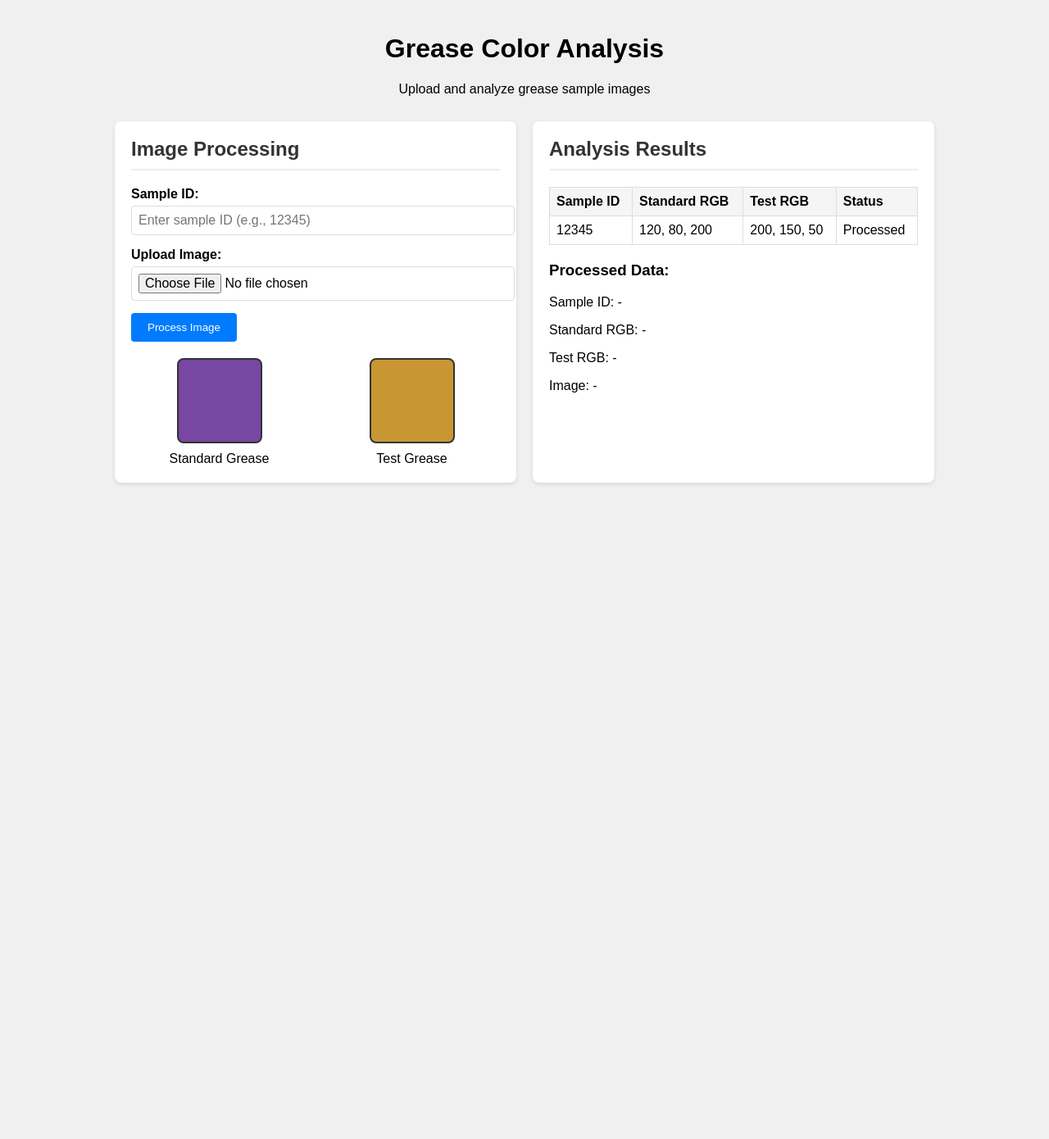
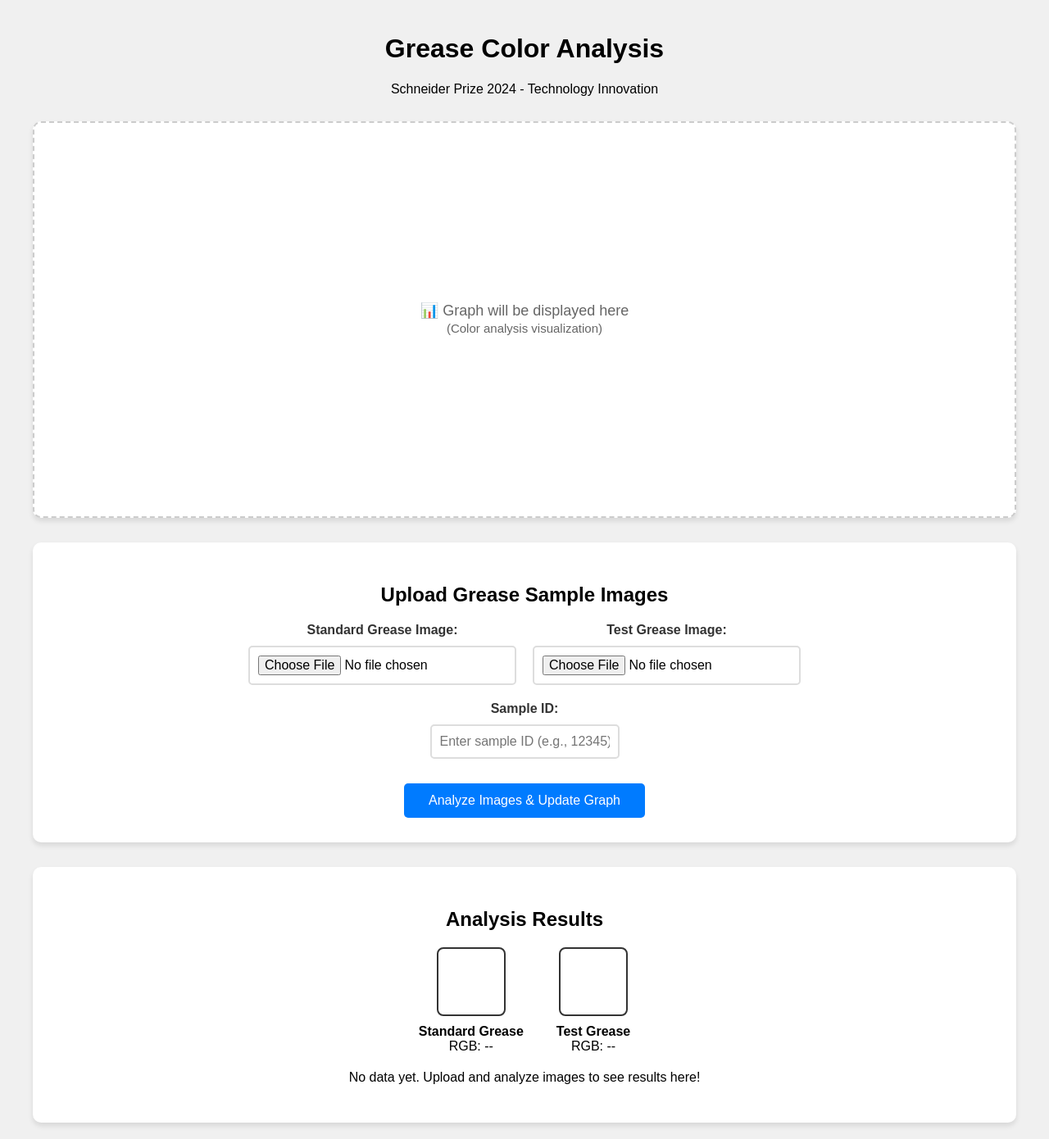
Before and after one commit to Cyoung2002/YCPHacks2025_MRGLabs, a Flask app: page / in a window 1280 px wide. Shown: the whole page at 82% size. Before the commit the page ends 591 px from the top, so only its background shows below. Run offline with Flask 3, Linux system fonts and the light colour scheme.

Commit message:
changed the html to actually fit this year's project

```diff
--- a/templates/dashboard.html
+++ b/templates/dashboard.html
@@ -13,67 +13,102 @@
         }
 
         .container {
-            max-width: 1000px;
+            max-width: 1200px;
             margin: 0 auto;
+            text-align: center;
         }
 
         header {
-            text-align: center;
             margin-bottom: 30px;
         }
 
-        .main-content {
+        .graph-container {
+            background: white;
+            padding: 40px;
+            border-radius: 10px;
+            box-shadow: 0 4px 6px rgba(0,0,0,0.1);
+            margin-bottom: 30px;
+            min-height: 400px;
+            display: flex;
+            align-items: center;
+            justify-content: center;
+            border: 2px dashed #ccc;
+        }
+
+        .graph-placeholder {
+            color: #666;
+            font-size: 18px;
+        }
+
+        .input-section {
+            background: white;
+            padding: 30px;
+            border-radius: 10px;
+            box-shadow: 0 4px 6px rgba(0,0,0,0.1);
+            margin-bottom: 30px;
+        }
+
+        .file-inputs {
             display: flex;
             gap: 20px;
+            justify-content: center;
+            margin-bottom: 20px;
         }
 
-        .section {
-            flex: 1;
-            background: white;
-            padding: 20px;
-            border-radius: 8px;
-            box-shadow: 0 2px 5px rgba(0,0,0,0.1);
+        .file-input-group {
+            text-align: center;
         }
 
-        .section-title {
-            margin-top: 0;
+        .file-input-group label {
+            display: block;
+            margin-bottom: 10px;
+            font-weight: bold;
             color: #333;
-            border-bottom: 2px solid #eee;
-            padding-bottom: 10px;
         }
 
-        .input-group {
-            margin-bottom: 15px;
-        }
-
-        .input-group label {
-            display: block;
-            margin-bottom: 5px;
-            font-weight: bold;
-        }
-
-        .input-group input {
-            width: 100%;
-            padding: 8px;
-            border: 1px solid #ddd;
-            border-radius: 4px;
+        .file-input-group input {
+            padding: 10px;
+            border: 2px solid #ddd;
+            border-radius: 5px;
             font-size: 16px;
         }
 
-        .color-display {
+        .process-btn {
+            padding: 12px 30px;
+            background: #007bff;
+            color: white;
+            border: none;
+            border-radius: 5px;
+            font-size: 16px;
+            cursor: pointer;
+            margin-top: 10px;
+        }
+
+        .process-btn:hover {
+            background: #0056b3;
+        }
+
+        .results-section {
+            background: white;
+            padding: 30px;
+            border-radius: 10px;
+            box-shadow: 0 4px 6px rgba(0,0,0,0.1);
+        }
+
+        .color-comparison {
             display: flex;
-            gap: 20px;
-            margin-top: 20px;
+            justify-content: center;
+            gap: 40px;
+            margin: 20px 0;
         }
 
         .color-box {
-            flex: 1;
             text-align: center;
         }
 
         .color-swatch {
-            width: 100px;
-            height: 100px;
+            width: 80px;
+            height: 80px;
             border: 2px solid #333;
             border-radius: 8px;
             margin: 0 auto 10px;
@@ -87,12 +122,12 @@
 
         .data-table th, .data-table td {
             border: 1px solid #ddd;
-            padding: 8px;
+            padding: 12px;
             text-align: left;
         }
 
         .data-table th {
-            background-color: #f5f5f5;
+            background-color: #f8f9fa;
         }
     </style>
 </head>
@@ -100,84 +135,117 @@
     <div class="container">
         <header>
             <h1>Grease Color Analysis</h1>
-            <p>Upload and analyze grease sample images</p>
+            <p>Schneider Prize 2024 - Technology Innovation</p>
         </header>
 
-        <div class="main-content">
-            <!-- Left Section: Input Controls -->
-            <div class="section">
-                <h2 class="section-title">Image Processing</h2>
+        <!-- Centered Graph Area -->
 
-                <div class="input-group">
+
+         <!-- EDIT THE GRAPH PLACEHOLDER HERE TO BE REPLACED WITH THE GRAPH IMAGE-->
+        <div class="graph-container">
+            <div class="graph-placeholder">
+                📊 Graph will be displayed here<br>
+                <small>(Color analysis visualization)</small>
+            </div>
+        </div>
+        <!--LOOOK ABOVE-->
+
+        <!-- File Input Section -->
+        <div class="input-section">
+            <h2>Upload Grease Sample Images</h2>
+
+            <div class="file-inputs">
+                <div class="file-input-group">
+                    <label for="standardImage">Standard Grease Image:</label>
+                    <input type="file" id="standardImage" accept=".png,.jpg,.jpeg">
+                </div>
+
+                <div class="file-input-group">
+                    <label for="testImage">Test Grease Image:</label>
+                    <input type="file" id="testImage" accept=".png,.jpg,.jpeg">
+                </div>
+            </div>
+
+            <div class="file-inputs">
+                <div class="file-input-group">
                     <label for="sampleId">Sample ID:</label>
                     <input type="text" id="sampleId" placeholder="Enter sample ID (e.g., 12345)">
                 </div>
-
-                <div class="input-group">
-                    <label for="imageUpload">Upload Image:</label>
-                    <input type="file" id="imageUpload" accept=".png,.jpg,.jpeg">
             </div>
 
-                <button onclick="processImage()" style="padding: 10px 20px; background: #007bff; color: white; border: none; border-radius: 4px; cursor: pointer;">
-                    Process Image
+            <button class="process-btn" onclick="processImages()">
+                Analyze Images & Update Graph
             </button>
+        </div>
 
-                <div class="color-display">
+        <!-- Results Section -->
+        <div class="results-section">
+            <h2>Analysis Results</h2>
+
+            <div class="color-comparison">
                 <div class="color-box">
-                        <div class="color-swatch" id="standardColor" style="background-color: #7846a3;"></div>
-                        <div>Standard Grease</div>
+                    <div class="color-swatch" id="standardColor"></div>
+                    <div><strong>Standard Grease</strong></div>
+                    <div id="standardRGB">RGB: --</div>
                 </div>
                 <div class="color-box">
-                        <div class="color-swatch" id="testColor" style="background-color: #c89632;"></div>
-                        <div>Test Grease</div>
-                    </div>
+                    <div class="color-swatch" id="testColor"></div>
+                    <div><strong>Test Grease</strong></div>
+                    <div id="testRGB">RGB: --</div>
                 </div>
             </div>
 
-            <!-- Right Section: Results Display -->
-            <div class="section">
-                <h2 class="section-title">Analysis Results</h2>
-
+            {% if samples %}
             <table class="data-table">
                 <tr>
                     <th>Sample ID</th>
                     <th>Standard RGB</th>
                     <th>Test RGB</th>
-                        <th>Status</th>
+                    <th>Image File</th>
+                    <th>Timestamp</th>
                 </tr>
+                {% for sample in samples %}
                 <tr>
-                        <td>12345</td>
-                        <td>120, 80, 200</td>
-                        <td>200, 150, 50</td>
-                        <td>Processed</td>
+                    <td>{{ sample.sample_id }}</td>
+                    <td>{{ sample.standard_rgb[0] }}, {{ sample.standard_rgb[1] }}, {{ sample.standard_rgb[2] }}</td>
+                    <td>{{ sample.test_rgb[0] }}, {{ sample.test_rgb[1] }}, {{ sample.test_rgb[2] }}</td>
+                    <td>{{ sample.image_filename }}</td>
+                    <td>{{ sample.timestamp }}</td>
                 </tr>
+                {% endfor %}
             </table>
-
-                <div style="margin-top: 20px;">
-                    <h3>Processed Data:</h3>
-                    <div id="results">
-                        <p>Sample ID: <span id="displaySampleId">-</span></p>
-                        <p>Standard RGB: <span id="displayStandardRGB">-</span></p>
-                        <p>Test RGB: <span id="displayTestRGB">-</span></p>
-                        <p>Image: <span id="displayImage">-</span></p>
-                    </div>
-                </div>
-            </div>
+            {% else %}
+            <p>No data yet. Upload and analyze images to see results here!</p>
+            {% endif %}
         </div>
     </div>
 
     <script>
-        function processImage() {
-            // This will be connected to your Python backend later
+        function processImages() {
+            const standardFile = document.getElementById('standardImage').files[0];
+            const testFile = document.getElementById('testImage').files[0];
             const sampleId = document.getElementById('sampleId').value;
 
-            // For now, just display the input values
-            document.getElementById('displaySampleId').textContent = sampleId || '12345';
-            document.getElementById('displayStandardRGB').textContent = '120, 80, 200';
-            document.getElementById('displayTestRGB').textContent = '200, 150, 50';
-            document.getElementById('displayImage').textContent = sampleId ? sampleId + '.png' : '12345.png';
+            if (!standardFile || !testFile) {
+                alert('Please select both standard and test grease images!');
+                return;
+            }
 
-            alert('Image processing would happen here! Connected to Python backend.');
+            if (!sampleId) {
+                alert('Please enter a Sample ID!');
+                return;
+            }
+
+            // For demo purposes - show some sample colors
+            document.getElementById('standardColor').style.backgroundColor = 'rgb(120, 80, 200)';
+            document.getElementById('testColor').style.backgroundColor = 'rgb(200, 150, 50)';
+            document.getElementById('standardRGB').textContent = 'RGB: 120, 80, 200';
+            document.getElementById('testRGB').textContent = 'RGB: 200, 150, 50';
+
+            alert('Images uploaded! In the full version, this would:\n1. Send images to Python backend\n2. Analyze color data\n3. Update the graph with results\n4. Show real RGB values');
+
+            // TODO: Connect to Python backend for actual processing
+            // This would send the files to your Flask API for analysis
         }
     </script>
 </body>
```
Lines whose indentation alone changed are shown as unchanged.
